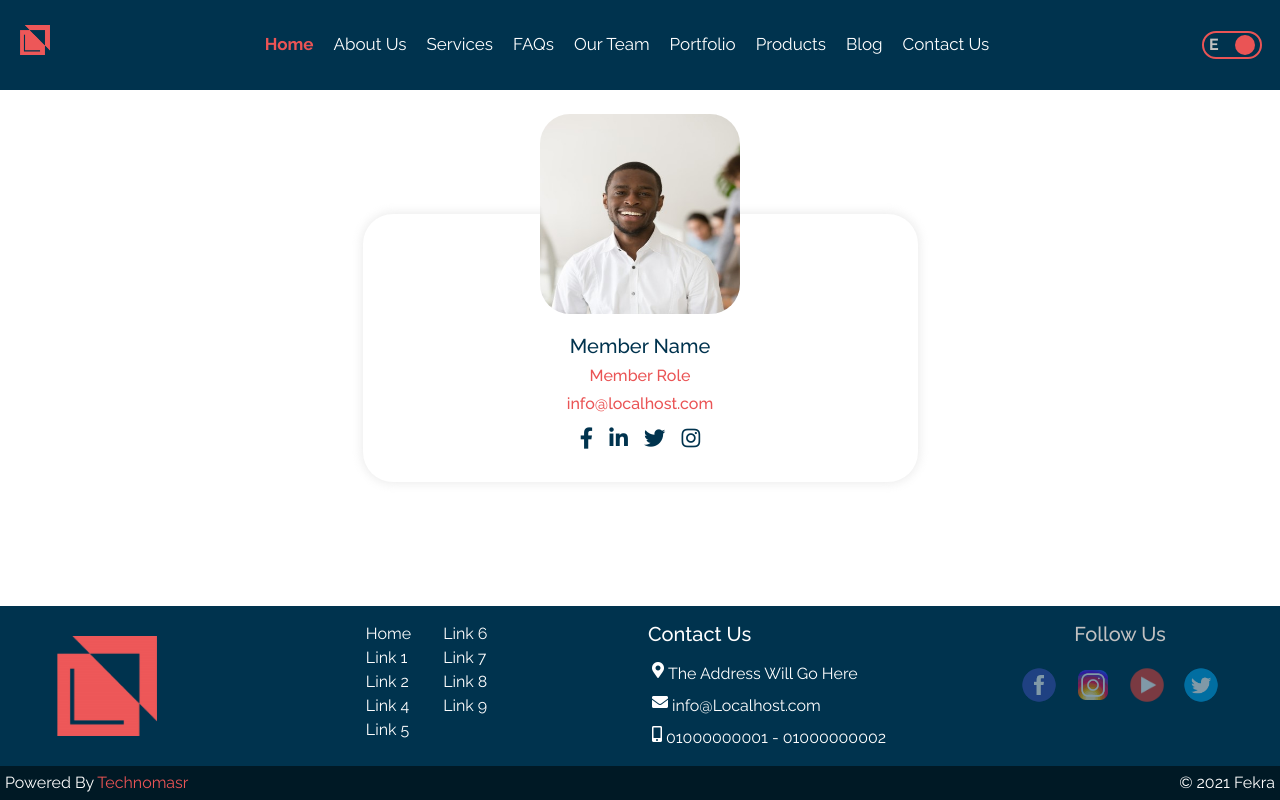
After one commit to mahmoudsiliman75/fekra_template, a PHP site: page /MemberProfile.php in a window 1280 px wide. The commit adds this page. Run offline with PHP 8.4, Linux system fonts and the light colour scheme; some libraries are stand-ins or nearby versions.

Commit message:
finish profile page

```diff
--- /dev/null
+++ b/MemberProfile.php
@@ -0,0 +1,53 @@
+<!-- START:: INCLUDING THE HEADER -->
+<?php include('layouts/ProfileHeader.php')?>
+<!-- END:: INCLUDING THE HEADER -->
+
+<!-- START:: PROFILE SECTION -->
+<div class="profile_sec">
+  <div class="container">
+
+    <div class="card_wraper">
+      <div class="card_img">
+        <img src="assets/media/team/member1.jpg" alt="">
+      </div>
+
+      <div class="card_body">
+        <h5> Member Name </h5>
+        <h6> Member Role </h6>
+        <h6> info@localhost.com </h6>
+
+        <ul class="social_links">
+          <li>
+            <a href="#" target="_blank">
+              <i class="fab fa-facebook-f fa-lg"></i>
+            </a>
+          </li>
+
+          <li>
+            <a href="#" target="_blank">
+              <i class="fab fa-linkedin-in fa-lg"></i>
+            </a>
+          </li>
+
+          <li>
+            <a href="#" target="_blank">
+              <i class="fab fa-twitter fa-lg"></i>
+            </a>
+          </li>
+
+          <li>
+            <a href="#" target="_blank">
+              <i class="fab fa-instagram fa-lg"></i>
+            </a>
+          </li>
+        </ul>
+      </div>
+    </div>
+
+  </div>
+</div>
+<!-- END:: PROFILE SECTION -->
+
+<!-- START:: INCLUDING THE FOOTER -->
+<?php include('layouts/TheFooter.php')?>
+<!-- END:: INCLUDING THE FOOTER -->
--- a/assets/css/style.css
+++ b/assets/css/style.css
@@ -171,6 +171,24 @@ nav.stiky .site-logo {
 }
 
 nav.stiky .site-logo img {
+  width: 100%;
+  height: 100%;
+}
+
+nav.profile_nav {
+  position: relative;
+  background-color: #00334e;
+}
+
+nav.profile_nav .site-logo {
+  min-width: 50px;
+  max-width: 50px;
+  min-height: 50px;
+  max-height: 50px;
+  padding: 5px 10px;
+}
+
+nav.profile_nav .site-logo img {
   width: 100%;
   height: 100%;
 }
@@ -1863,6 +1881,102 @@ nav .menu_btn svg {
   color: #ea5455;
 }
 
+.profile_sec {
+  padding: 50px 0;
+  min-height: calc( 100vh - (90px + 194px));
+  display: -webkit-box;
+  display: -ms-flexbox;
+  display: flex;
+  -webkit-box-align: center;
+      -ms-flex-align: center;
+          align-items: center;
+  -webkit-box-pack: center;
+      -ms-flex-pack: center;
+          justify-content: center;
+}
+
+.profile_sec .container {
+  display: -webkit-box;
+  display: -ms-flexbox;
+  display: flex;
+  -webkit-box-align: center;
+      -ms-flex-align: center;
+          align-items: center;
+  -webkit-box-pack: center;
+      -ms-flex-pack: center;
+          justify-content: center;
+}
+
+.profile_sec .container .card_wraper {
+  padding: 30px;
+  position: relative;
+  width: 50%;
+  -webkit-box-shadow: 0 0 10px 2px rgba(225, 225, 225, 0.6);
+          box-shadow: 0 0 10px 2px rgba(225, 225, 225, 0.6);
+  border-radius: 30px;
+}
+
+@media (max-width: 767px) {
+  .profile_sec .container .card_wraper {
+    width: 90%;
+  }
+}
+
+.profile_sec .container .card_wraper .card_img {
+  position: absolute;
+  top: -100px;
+  left: 50%;
+  -webkit-transform: translateX(-50%);
+          transform: translateX(-50%);
+  min-width: 200px;
+  max-width: 200px;
+  min-height: 200px;
+  max-height: 200px;
+}
+
+.profile_sec .container .card_wraper .card_img img {
+  min-width: 200px;
+  max-width: 200px;
+  min-height: 200px;
+  max-height: 200px;
+  border-radius: 30px;
+}
+
+.profile_sec .container .card_wraper .card_body {
+  padding-top: 90px;
+  text-align: center;
+}
+
+.profile_sec .container .card_wraper .card_body h5 {
+  color: #00334e;
+}
+
+.profile_sec .container .card_wraper .card_body h6 {
+  color: #ea5455;
+}
+
+.profile_sec .container .card_wraper .card_body .social_links {
+  list-style: none;
+  padding: 0;
+  margin: 15px 0 0 0;
+}
+
+.profile_sec .container .card_wraper .card_body .social_links li {
+  display: inline-block;
+  margin-inline: 6px;
+}
+
+.profile_sec .container .card_wraper .card_body .social_links li a {
+  color: #00334e;
+  text-decoration: none;
+  -webkit-transition: all 0.4s ease-in-out;
+  transition: all 0.4s ease-in-out;
+}
+
+.profile_sec .container .card_wraper .card_body .social_links li a:hover {
+  color: #ea5455;
+}
+
 .products_sec {
   padding: 50px 0;
 }
--- a/assets/css/style.scss
+++ b/assets/css/style.scss
@@ -148,6 +148,22 @@ nav {
       max-width: 50px;
       min-height: 50px;
       max-height: 50px;
+      img {
+        width: 100%;
+        height: 100%;
+      }
+    }
+  }
+
+  &.profile_nav {
+    position: relative;
+    background-color: $corpColor1;
+    .site-logo {
+      min-width: 50px;
+      max-width: 50px;
+      min-height: 50px;
+      max-height: 50px;
+      padding: 5px 10px;
       img {
         width: 100%;
         height: 100%;
@@ -1199,6 +1215,74 @@ nav {
 }
 // END:: ALL TEAM SECTION STYLES
 
+// START:: PROFILE SECTION STYLES
+.profile_sec {
+  padding: $paddingAmount 0;
+  min-height: calc( 100vh - (90px + 194px) );
+  @include flexCenterAlignment();
+  .container {
+    @include flexCenterAlignment();
+
+    .card_wraper {
+      padding: 30px;
+      position: relative;
+      width: 50%;
+      @include midShadow();
+      @include borderRadius($largeBorderRadiusAmount);
+      @media (max-width: 767px) {
+        width: 90%;
+      }
+
+      .card_img {
+        position: absolute;
+        top: -100px;
+        left: 50%;
+        transform: translateX(-50%);
+        min-width: 200px;
+        max-width: 200px;
+        min-height: 200px;
+        max-height: 200px;
+        img {
+          min-width: 200px;
+          max-width: 200px;
+          min-height: 200px;
+          max-height: 200px;
+          @include borderRadius($largeBorderRadiusAmount);
+        }
+      }
+
+      .card_body {
+        padding-top: 90px;
+        text-align: center;
+        h5 {
+          color: $corpColor1;
+        }
+        h6 {
+          color: $corpColor2;
+        }
+        .social_links {
+          list-style: none;
+          padding: 0;
+          margin: 15px 0 0 0;
+          li {
+            display: inline-block;
+            margin-inline: 6px;
+            a {
+              color: $corpColor1;
+              text-decoration: none;
+              @include transitioning();
+              &:hover {
+                color: $corpColor2;
+              }
+            }
+          }
+        }
+      }
+    }
+  }
+}
+// END:: PROFILE SECTION STYLES
+
 // START:: PRODUCTS SECTION STYLES
 .products_sec {
   padding: $paddingAmount 0;
--- /dev/null
+++ b/layouts/ProfileHeader.php
@@ -0,0 +1,254 @@
+<!DOCTYPE html>
+<html lang="en">
+<head>
+  <meta charset="UTF-8">
+  <meta http-equiv="X-UA-Compatible" content="IE=edge">
+  <meta name="viewport" content="width=device-width, initial-scale=1.0">
+
+  <!-- START:: INCLUDING FONTAWESOME STYLE FILE -->
+  <link rel="stylesheet" href="assets/css/all.min.css">
+  <!-- END:: INCLUDING FONTAWESOME STYLE FILE -->
+
+  <!-- START:: INCLUDING  LIGHT BOX STYLE FILE -->
+  <link rel="stylesheet" href="assets/css/lightbox.css">
+  <!-- END:: INCLUDING  LIGHT BOX STYLE FILE -->
+
+  <!-- START:: INCLUDING OWL CAROUSEL STYLE FILES -->
+  <link rel="stylesheet" href="assets/css/owl.carousel.min.css">
+  <link rel="stylesheet" href="assets/css/owl.theme.default.min.css">
+  <!-- END:: INCLUDING OWL CAROUSEL STYLE FILES -->
+
+  <!-- START:: INCLUDING BOOTSTRAP STYLE FILE -->
+  <link rel="stylesheet" href="assets/css/bootstrap.min.css">
+  <!-- END:: INCLUDING BOOTSTRAP STYLE FILE -->
+
+  <!-- START:: INCLUDING FLEX SLIDER STYLE FILE -->
+  <link rel="stylesheet" href="assets/css/flexslider.css">
+  <!-- END:: INCLUDING FLEX SLIDER STYLE FILE -->
+
+  <!-- START:: INCLUDING BOOTSTRAP SELECT STYLE FILE -->
+  <link rel="stylesheet" href="assets/css/bootstrap-select.min.css">
+  <!-- END:: INCLUDING BOOTSTRAP SELECT STYLE FILE -->
+
+  <!-- START:: INCLUDING WOW JS STYLE FILE -->
+  <link rel="stylesheet" href="assets/css/animate.css">
+  <!-- END:: INCLUDING WOW JS STYLE FILE -->
+
+  <!-- START:: INCLUDING MAIN STYLE FILE -->
+  <link rel="stylesheet" href="assets/css/style.css">
+  <!-- <link rel="stylesheet" href="assets/css/ar-style.css"> -->
+  <!-- END:: INCLUDING MAIN STYLE FILE -->
+
+  <!-- START:: SET FAV ICON -->
+  <link rel="icon" href="assets/media/icons/logo/logo.png">
+  <!-- END:: SET FAV ICON -->
+
+  <title> Fekra </title>
+</head>
+<body>
+
+<!-- START:: LARGE SCREENS NAVBAR -->
+<nav class="profile_nav d-flex justify-content-between align-items-center">
+  <!-- START:: THE LOGO -->
+  <div class="site-logo">
+    <a href="index.php">
+      <img src="assets/media/icons/logo/logo.png" alt="The Logo">
+    </a>
+  </div>
+  <!-- END:: THE LOGO -->
+
+  <!-- START:: NAV LINKS -->
+  <div class="nav-links">
+    <ul class="list-unstyled d-flex align-items-center justify-content-center mb-0">
+      <li class="active">
+        <a href="index.php"> Home </a>
+      </li>
+
+      <li>
+        <a href="javascript:;" class="dropdown_toggeler"> About Us </a>
+
+        <ul class="dropdown_menu">
+          <li>
+            <a href="AboutUs1.php"> About Us 1 </a>
+          </li>
+
+          <li>
+            <a href="AboutUs2.php"> About Us 2 </a>
+          </li>
+        </ul>
+      </li>
+
+      <li>
+        <a href="javascript:;" class="dropdown_toggeler"> Services </a>
+
+        <ul class="dropdown_menu">
+          <li>
+            <a href="AllServices1.php"> Services 1 </a>
+          </li>
+
+          <li>
+            <a href="AllServices2.php"> Services 2 </a>
+          </li>
+
+          <li>
+            <a href="SingleService1.php"> Single Service 1 </a>
+          </li>
+
+          <li>
+            <a href="SingleService2.php"> Single Service 1 </a>
+          </li>
+        </ul>
+      </li>
+
+      <li>
+        <a href="Faqs.php"> FAQs </a>
+      </li>
+
+      <li>
+        <a href="Team.php"> Our Team </a>
+      </li>
+
+      <li>
+        <a href="Portfolio.php"> Portfolio </a>
+      </li>
+
+      <li>
+        <a href="javascript:;" class="dropdown_toggeler"> Products </a>
+
+        <ul class="dropdown_menu">
+          <li>
+            <a href="AllProducts1.php"> All Products 1 </a>
+          </li>
+
+          <li>
+            <a href="AllProducts2.php"> All Products 2 </a>
+          </li>
+
+          <li>
+            <a href="SingleProduct1.php"> Single Product 1 </a>
+          </li>
+
+          <li>
+            <a href="SingleProduct2.php"> Single Product 2 </a>
+          </li>
+        </ul>
+      </li>
+
+      <li>
+        <a href="javascript:;" class="dropdown_toggeler"> Blog </a>
+
+        <ul class="dropdown_menu">
+          <li>
+            <a href="SidebarBlog.php"> Blog With SideBar </a>
+          </li>
+
+          <li>
+            <a href="SidebarArticle.php"> Article With SideBar </a>
+          </li>
+        </ul>
+      </li>
+
+      <li>
+        <a href="javascript:;" class="dropdown_toggeler"> Contact Us </a>
+
+        <ul class="dropdown_menu">
+          <li>
+            <a href="ContactUs1.php">Contact Us 1</a>
+          </li>
+
+          <li>
+            <a href="ContactUs2.php">Contact Us 2</a>
+          </li>
+
+          <li>
+            <a href="ContactUs3.php">Contact Us 3</a>
+          </li>
+        </ul>
+      </li>
+    </ul>
+  </div>
+  <!-- START:: NAV LINKS -->
+
+  <div class="menu_btns d-flex align-items-center">
+    <!-- START:: LANG BUTTON -->
+    <div class="lang-button mx-2">
+      <a href="#">
+        <span class="en"> E </span>
+        <span class="ar"> ع </span>
+        <span class="circle"></span>
+      </a>
+    </div>
+    <!-- END:: LANG BUTTON -->
+
+    <!-- START:: MENU BUTTON -->
+    <button id="open_menu" class="menu_btn mx-2">
+      <i class="fas fa-bars"></i>
+    </button>
+    <!-- END:: MENU BUTTON -->
+  </div>
+</nav>
+<!-- END:: LARGE SCREENS NAVBAR -->
+
+<!-- START:: SMALL SCREENS MENU -->
+<!-- <div class="small_menu">
+  <div class="btn_box">
+    <button id="colse_menu">
+      <i class="far fa-times-circle"></i>
+    </button>
+  </div>
+
+  <ul class="list-unstyled mb-0">
+    <li class="active">
+      <a href="index.php"> Home </a>
+    </li>
+
+    <li>
+      <a href="AboutUs.php"> About Us </a>
+    </li>
+
+    <li>
+      <a href="Faq.php"> FAQs </a>
+    </li>
+
+    <li>
+      <a href="AllProducts.php"> Product </a>
+    </li>
+
+    <li>
+      <a href="Quality.php"> Quality </a>
+    </li>
+
+    <li>
+      <a href="Media.php"> Media </a>
+    </li>
+
+    <li>
+      <a href="AllVideos.php"> Videos </a>
+    </li>
+
+    <li>
+      <a href="Carrers.php"> Carrers </a>
+    </li>
+
+    <li>
+      <a href="ContactUs.php"> Contact Us </a>
+    </li>
+
+    <li>
+      <a href="UserProfile.php"> Profile </a>
+    </li>
+  </ul>
+</div> -->
+<!-- END:: SMALL SCREENS MENU -->
+
+<!-- START:: PRE LOADER -->
+<!-- <div class="pre_loader">
+  <div class="spinner">
+    <div class="rect1"></div>
+    <div class="rect2"></div>
+    <div class="rect3"></div>
+    <div class="rect4"></div>
+    <div class="rect5"></div>
+  </div>
+</div> -->
+<!-- END:: PRE LOADER -->
```
Also changed, not shown: 1 other file.
